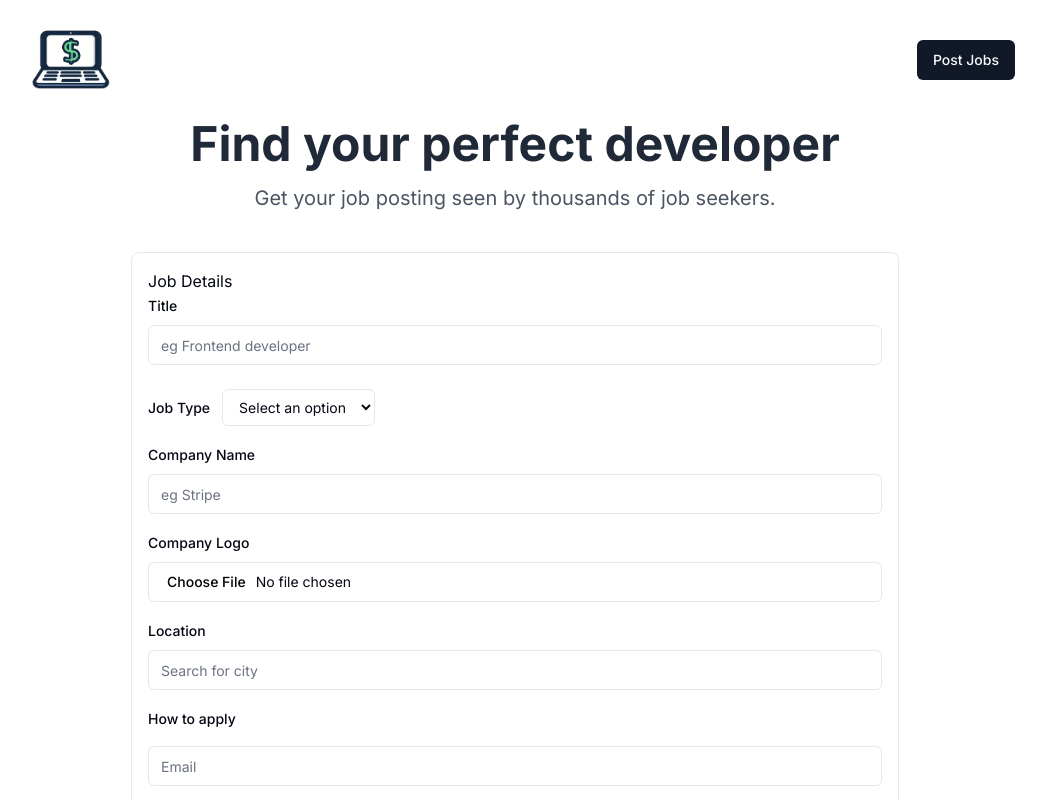
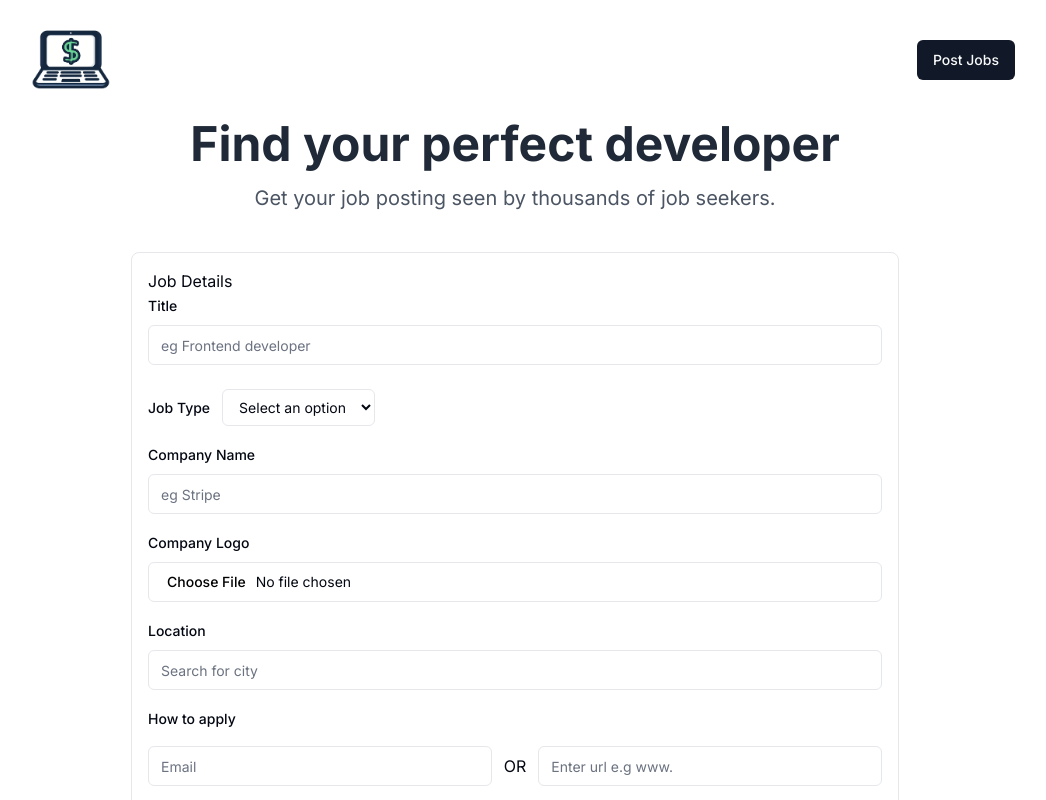
Before and after one commit to amaben2020/flex-jobs, a Next.js app: page /jobs/new in a window 1280 px wide. Shown: the top 800 px of the page, without its empty margins (125-1171 px from the left). Built offline with nearby package versions, Linux system fonts and the light colour scheme.

Commit message:
adding applicationUrl validation

```diff
--- a/src/components/NewJobForm/index.tsx
+++ b/src/components/NewJobForm/index.tsx
@@ -150,11 +150,13 @@ const NewJobForm = () => {
                 <Label htmlFor="applicationEmail">How to apply</Label>
               </div>
 
+              <div className="flex items-center justify-between">
+                {/* The email is only required when we do not provide application url */}
                 <FormField
                   name="applicationEmail"
                   control={control}
                   render={(field) => (
-                  <FormItem>
+                    <FormItem className="grow">
                       <FormControl>
                         <Input
                           id="applicationEmail"
@@ -166,23 +168,29 @@ const NewJobForm = () => {
                     </FormItem>
                   )}
                 />
-
+                <p className="mx-3">OR</p>
                 <FormField
                   name="applicationUrl"
                   control={control}
                   render={(field) => (
-                  <FormItem>
+                    <FormItem className="grow">
                       <FormControl>
                         <Input
                           id="applicationUrl"
                           placeholder="Enter url e.g www."
                           type="url"
+                          onChange={(e) => {
+                            field.field.onChange(e);
+                            // trigger the applicationEmail validation
+                            trigger("applicationEmail");
+                          }}
                           {...field}
                         />
                       </FormControl>
                     </FormItem>
                   )}
                 />
+              </div>
 
               <FormField
                 control={control}
```
Lines whose indentation alone changed are shown as unchanged.
